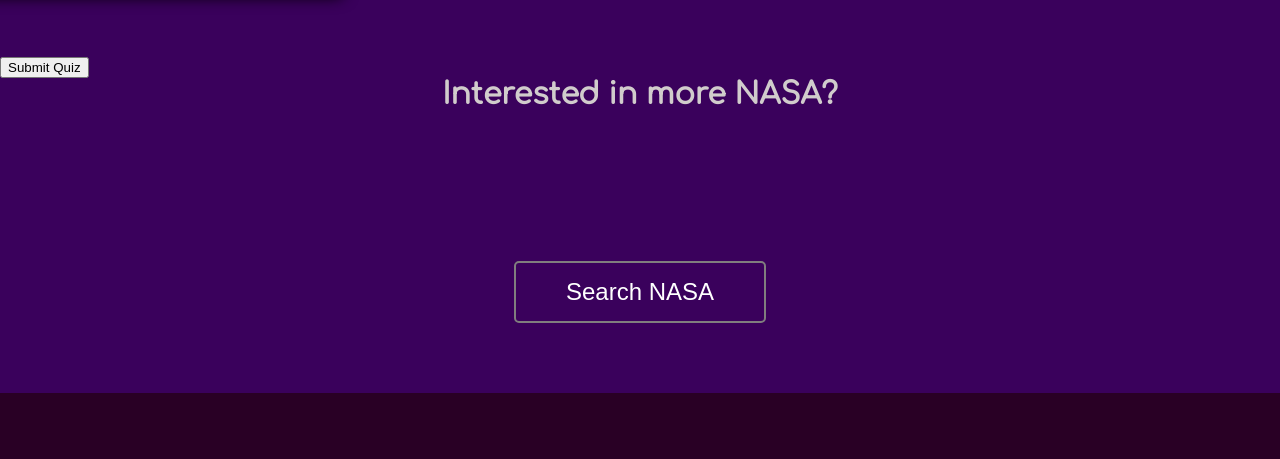
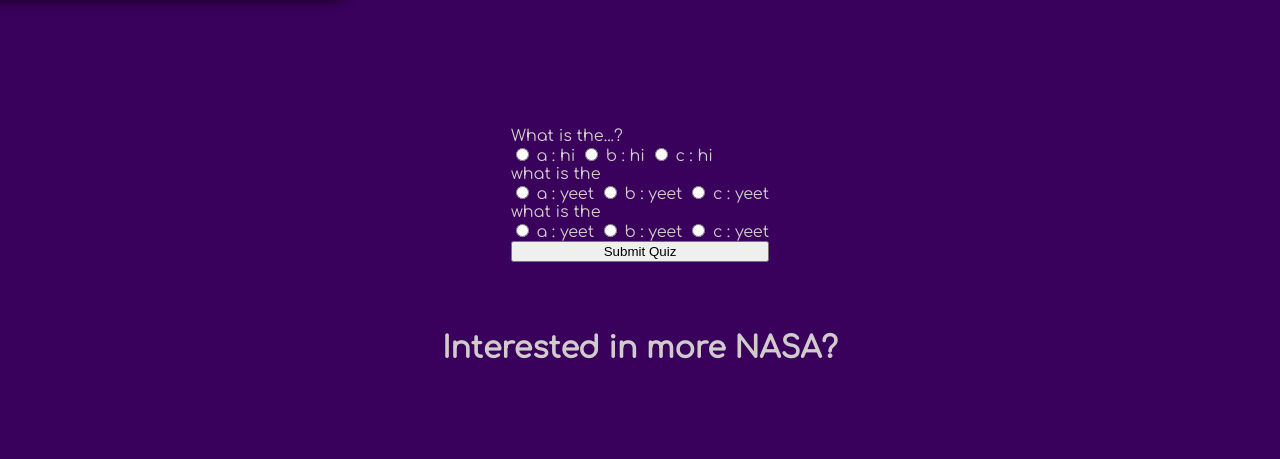
Before and after one commit to Trev-Marshall/Perseverance-Tribute-Page, a plain HTML site: page dist/index.html in a window 1280 px wide. Shown: the part 2436-2895 px from the top of the page. Drawn offline with nearby package versions, Linux system fonts and the light colour scheme; files that its build step writes are made by us from their sources.

Commit message:
Created Functional Quiz
Happy I was able to do some good research and make this happen. I will be back to style it and make it look pretty

```diff
--- a/dist/script.js
+++ b/dist/script.js
@@ -73,6 +73,91 @@
     modal.style.display = 'none';
 };
 
+//Quiz functions
+function buildQuiz(){
+    const output = [];
+
+    myQuestions.forEach(
+        (currentQuestion, questionNumber) => {
+        const answers = [];
+
+        for(let letter in currentQuestion.answers) {
+            answers.push(
+                `<label>
+                    <input type="radio" name="question${questionNumber}" value="${letter}">
+                    ${letter} :
+                    ${currentQuestion.answers[letter]}
+                </label>`
+            );
+        }
+        output.push(
+            `<div class="question"> ${currentQuestion.question} </div>
+            <div class="answers"> ${answers.join('')} </div>`
+        );
+        }
+    );
+    quizContainer.innerHTML = output.join('');
+};
+
+function showResults(){
+    const answerContainers = quizContainer.querySelectorAll('.answers');
+
+    let numCorrect = 0;
+    myQuestions.forEach( (currentQuestion, questionNumber) => {
+
+    const answerContainer = answerContainers[questionNumber];
+    const selector = `input[name=question${questionNumber}]:checked`;
+    const userAnswer = (answerContainer.querySelector(selector) || {}).value;
+
+    if(userAnswer === currentQuestion.correctAnswer){
+        numCorrect++;
+
+        answerContainers[questionNumber].style.color = 'lightgreen';
+    }
+
+    else{
+        answerContainers[questionNumber].style.color = 'red';
+    }
+    });
+
+    resultsContainer.innerHTML = `${numCorrect} out of ${myQuestions.length}`;
+};
+
+// Quiz Variables
 let quizContainer = document.querySelector('.quiz-box');
 let resultsContainer = document.querySelector('.results-container');
-let sumbitBtn = document.querySelector('sumbit');
+let submitBtn = document.querySelector('#submit');
+
+const myQuestions = [
+    {
+        question: 'What is the...?',
+        answers: {
+            a: 'hi',
+            b: 'hi',
+            c: 'hi'
+        },
+        correctAnswer: 'c'
+    },
+    {
+        question: 'what is the',
+        answers: {
+            a: 'yeet',
+            b: 'yeet',
+            c: 'yeet'
+        },
+        correctAnswer: 'b'
+    },
+    {
+        question: 'what is the',
+        answers: {
+            a: 'yeet',
+            b: 'yeet',
+            c: 'yeet'
+        },
+        correctAnswer: 'b'
+    }
+];
+
+buildQuiz();
+
+submitBtn.addEventListener('click', showResults);
--- a/scss/main.scss
+++ b/scss/main.scss
@@ -369,3 +369,9 @@
         opacity: 100%;
     }
 }
+
+.quiz-container {
+    display: flex;
+    flex-direction: column;
+    margin: 70px auto;
+}
```
